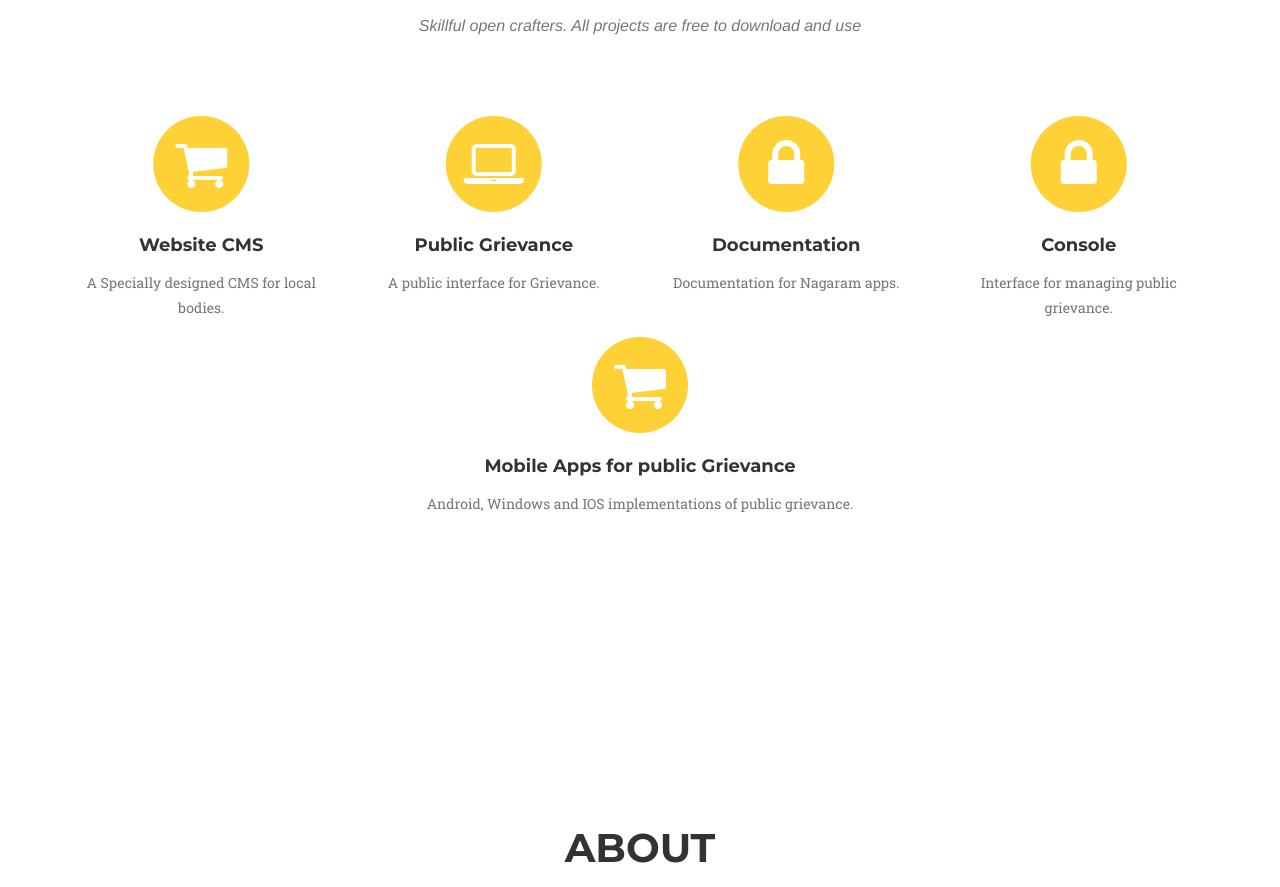
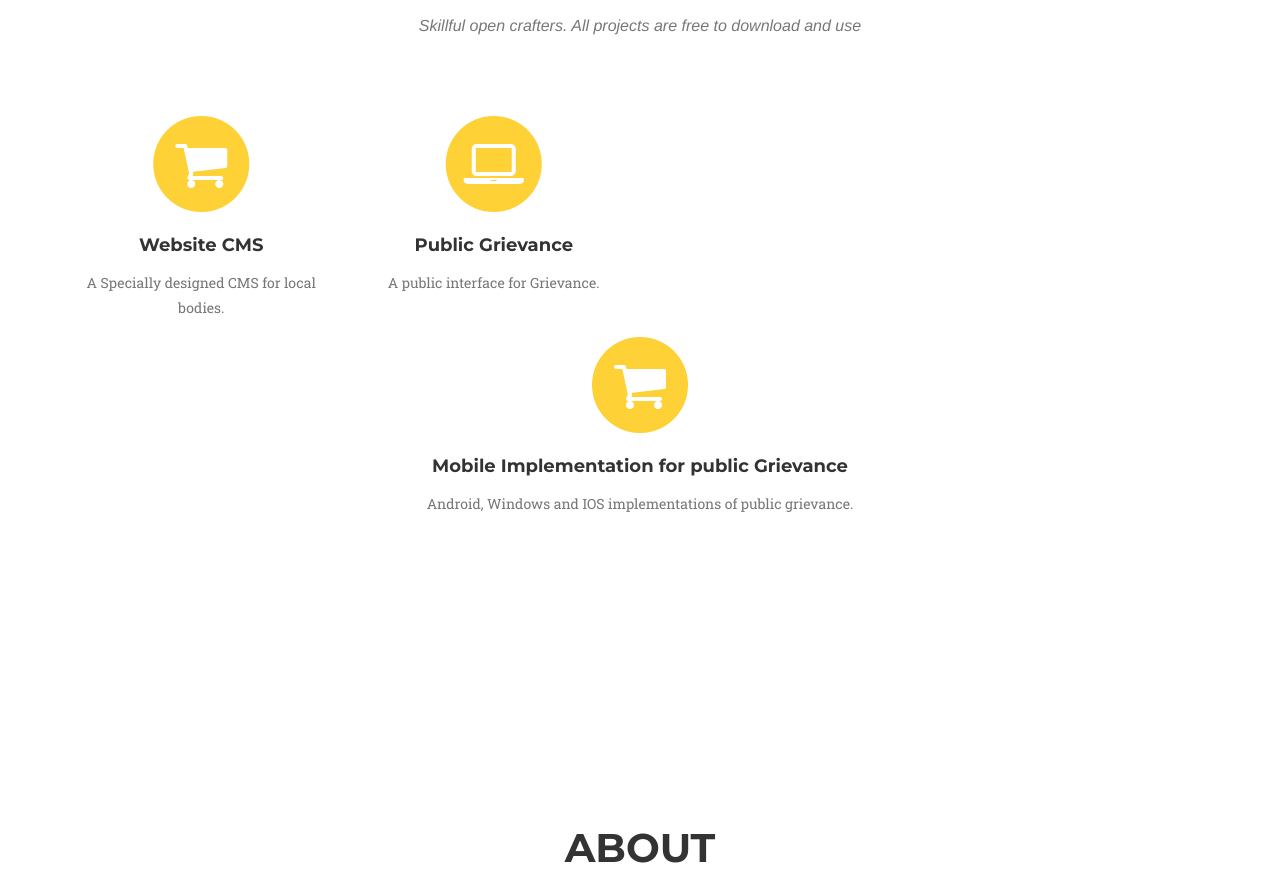
Before and after one commit to openadm/openadm.github.io, a plain HTML site: page nagaram/index.html in a window 1280 px wide. Shown: the part 998-1885 px from the top of the page. Drawn offline with nearby package versions, Linux system fonts and the light colour scheme; a web font is replaced by a local one.

Commit message:
Edited projects list

```diff
--- a/nagaram/index.html
+++ b/nagaram/index.html
@@ -112,22 +112,6 @@
                     <h4 class="service-heading">Public Grievance</h4>
                     <p class="text-muted">A public interface for Grievance.</p>
                 </div>
-                <div class="col-md-3">
-                    <span class="fa-stack fa-4x">
-                        <i class="fa fa-circle fa-stack-2x text-primary"></i>
-                        <i class="fa fa-lock fa-stack-1x fa-inverse"></i>
-                    </span>
-                    <h4 class="service-heading">Documentation</h4>
-                    <p class="text-muted">Documentation for Nagaram apps.</p>
-                </div>
-				<div class="col-md-3">
-                    <span class="fa-stack fa-4x">
-                        <i class="fa fa-circle fa-stack-2x text-primary"></i>
-                        <i class="fa fa-lock fa-stack-1x fa-inverse"></i>
-                    </span>
-                    <h4 class="service-heading">Console</h4>
-                    <p class="text-muted">Interface for managing public grievance.</p>
-                </div>
             </div>
 			<div class="row text-center">
                 <div class="col-md-12">
@@ -135,7 +119,7 @@
                         <i class="fa fa-circle fa-stack-2x text-primary"></i>
                         <i class="fa fa-shopping-cart fa-stack-1x fa-inverse"></i>
                     </span>
-                    <h4 class="service-heading">Mobile Apps for public Grievance</h4>
+                    <h4 class="service-heading">Mobile Implementation for public Grievance</h4>
                     <p class="text-muted">Android, Windows and IOS implementations of public grievance.</p>
                 </div>
             </div>
```
